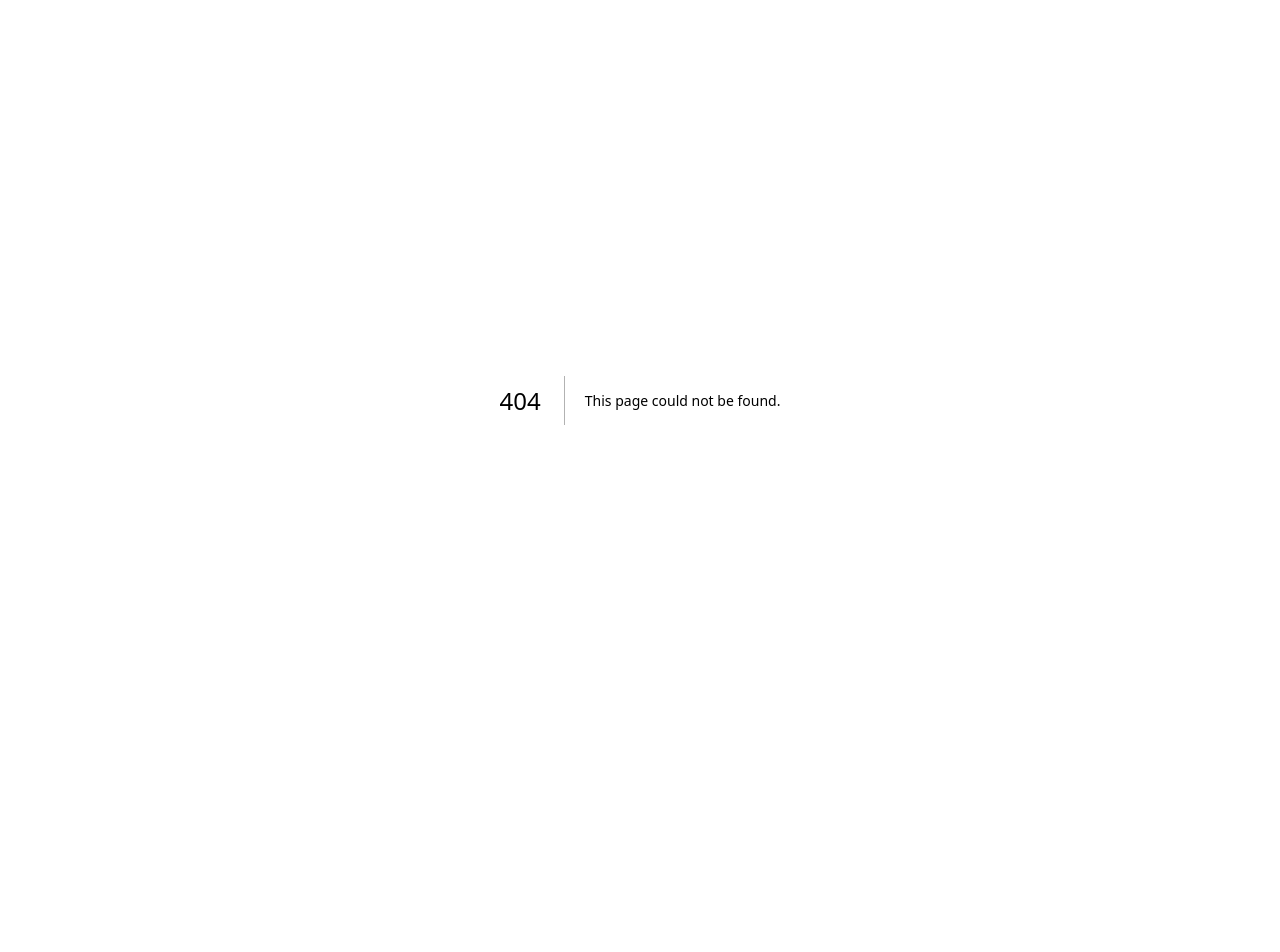
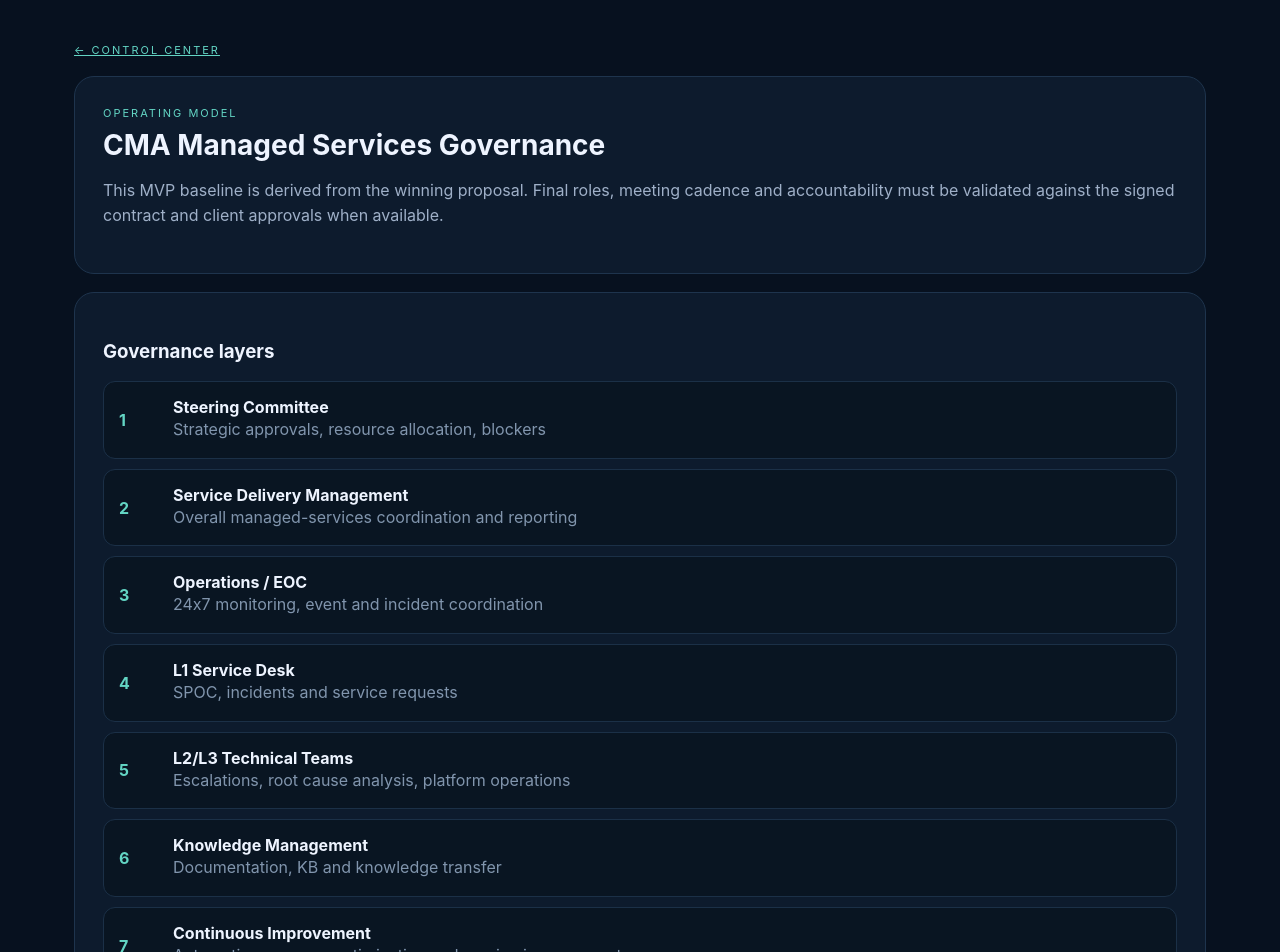
Before and after one commit to mohdassen/managedops, a Next.js app: page /operating-model in a window 1280 px wide. Before the commit this address had no page. Shown: the top 952 px of the page. Before the commit the page ends 800 px from the top, so only its background shows below. Built offline with nearby package versions, Linux system fonts and the light colour scheme.

Commit message:
feat: add CMA operating model workspace

```diff
--- /dev/null
+++ b/app/operating-model/page.tsx
@@ -0,0 +1,16 @@
+const governance=[
+ ['Steering Committee','Strategic approvals, resource allocation, blockers'],
+ ['Service Delivery Management','Overall managed-services coordination and reporting'],
+ ['Operations / EOC','24x7 monitoring, event and incident coordination'],
+ ['L1 Service Desk','SPOC, incidents and service requests'],
+ ['L2/L3 Technical Teams','Escalations, root cause analysis, platform operations'],
+ ['Knowledge Management','Documentation, KB and knowledge transfer'],
+ ['Continuous Improvement','Automation, process optimization and service improvement']
+];
+export default function OperatingModel(){return <main>
+<a className="eyebrow" href="/">← CONTROL CENTER</a>
+<section className="panel"><p className="eyebrow">OPERATING MODEL</p><h1>CMA Managed Services Governance</h1><p>This MVP baseline is derived from the winning proposal. Final roles, meeting cadence and accountability must be validated against the signed contract and client approvals when available.</p></section>
+<section className="panel"><h3>Governance layers</h3><div className="table">{governance.map(([name,detail],i)=><div className="row" key={name}><b>{i+1}</b><div><h4>{name}</h4><p>{detail}</p></div></div>)}</div></section>
+<section className="panel"><h3>Control principles</h3><p>RACI clarity · SLA/OLA alignment · periodic reporting · Steering Committee oversight · documented escalation · human-approved decisions · traceability back to proposal/contract source.</p></section>
+<style jsx>{`.table{display:grid;gap:10px}.row{display:grid;grid-template-columns:42px 1fr;gap:12px;align-items:center;padding:15px;background:#091522;border:1px solid #1b3047;border-radius:12px}.row>b{color:#63d5c4}.row h4,.row p{margin:0}.row p{color:#8195ad}`}</style>
+</main>}
```
